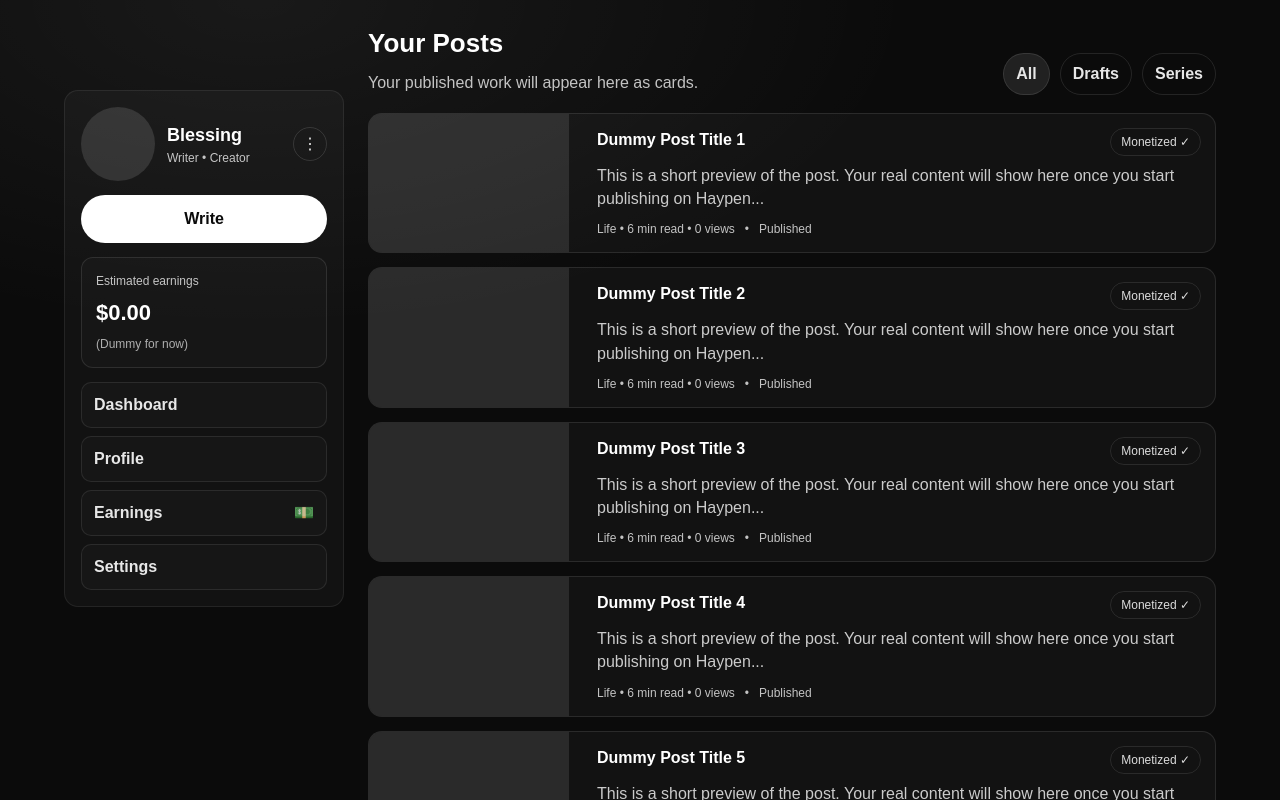
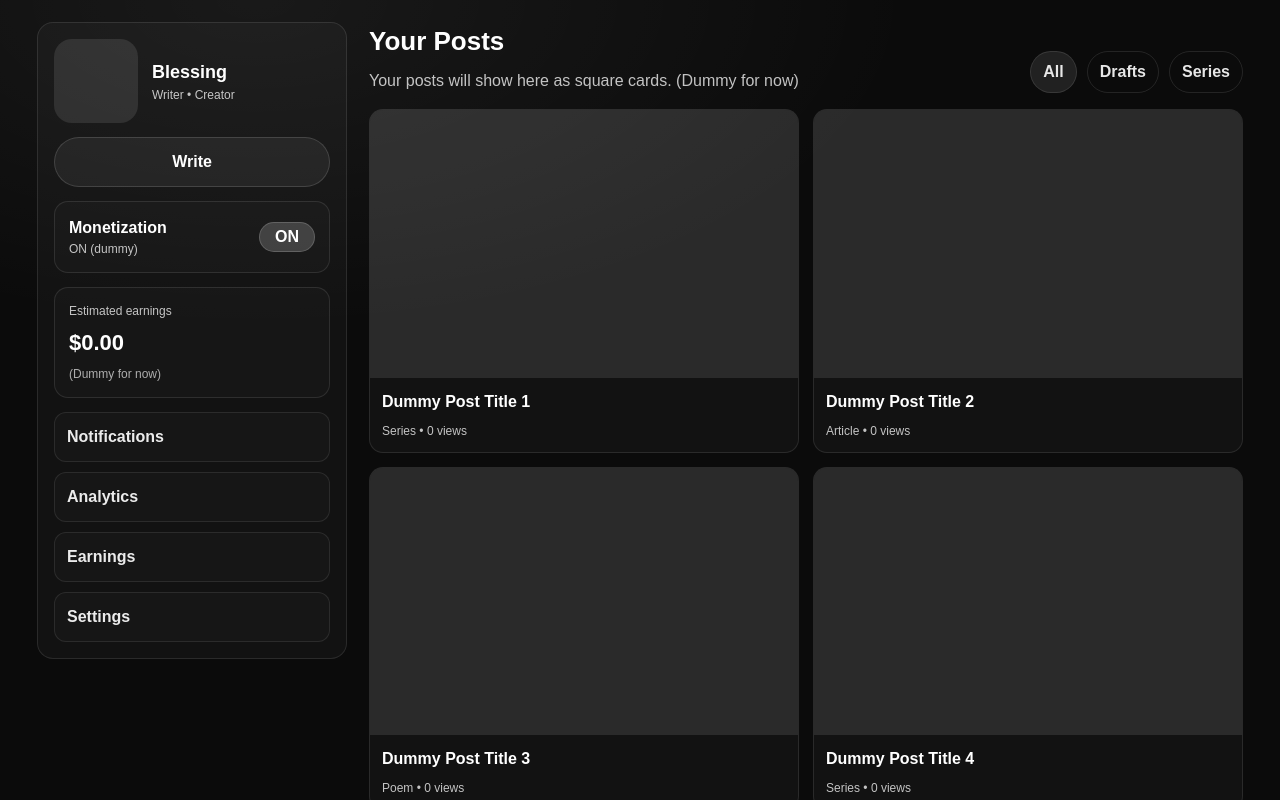
Before and after one commit to blessodunayo-cell/haypen-web, a Next.js app: page /dashboard in a window 1280 px wide. Shown: the top 800 px of the page. Built offline with nearby package versions, Linux system fonts and the light colour scheme.

Commit message:
Unfinished update for feed and dashboard

```diff
--- a/app/dashboard/page.tsx
+++ b/app/dashboard/page.tsx
@@ -1,19 +1,17 @@
 "use client";
 
-import Link from "next/link";
 import { useMemo, useState } from "react";
 
 export default function DashboardPage() {
-  const [menuOpen, setMenuOpen] = useState(false);
+  const [monetizationOn, setMonetizationOn] = useState(true);
 
   const dummyPosts = useMemo(
     () =>
-      Array.from({ length: 10 }).map((_, i) => ({
+      Array.from({ length: 14 }).map((_, i) => ({
         id: i + 1,
         title: `Dummy Post Title ${i + 1}`,
-        excerpt:
-          "This is a short preview of the post. Your real content will show here once you start publishing on Haypen...",
-        meta: "Life • 6 min read • 0 views",
+        views: 0,
+        type: i % 3 === 0 ? "Series" : i % 3 === 1 ? "Article" : "Poem",
       })),
     []
   );
@@ -29,137 +27,132 @@ export default function DashboardPage() {
     >
       <div
         style={{
+          maxWidth: 1250,
+          margin: "0 auto",
+          padding: "22px",
           display: "grid",
-          gridTemplateColumns: "280px 1fr",
-          gap: 24,
-          maxWidth: 1200,
-          margin: "0 auto",
-          padding: 24,
+          gridTemplateColumns: "310px 1fr",
+          gap: 22,
         }}
       >
-        {/* ===== LEFT SIDEBAR ===== */}
+        {/* LEFT SIDEBAR (your sketch) */}
         <aside
           style={{
-            position: "sticky",
-            top: 90,
-            alignSelf: "start",
-            height: "fit-content",
-            border: "1px solid rgba(255,255,255,0.08)",
-            borderRadius: 14,
+            borderRadius: 16,
+            border: "1px solid rgba(255,255,255,0.10)",
             background: "rgba(255,255,255,0.03)",
             padding: 16,
+            height: "fit-content",
+            position: "sticky",
+            top: 18,
           }}
         >
-          {/* Avatar + name */}
-          <div style={{ display: "flex", gap: 12, alignItems: "center" }}>
+          {/* Big avatar + name */}
+          <div style={{ display: "flex", gap: 14, alignItems: "center" }}>
             <div
               style={{
-                width: 74,
-                height: 74,
-                borderRadius: "50%",
-                background: "rgba(255,255,255,0.12)",
+                width: 84,
+                height: 84,
+                borderRadius: 18,
+                background: "rgba(255,255,255,0.10)",
               }}
             />
             <div style={{ flex: 1 }}>
-              <div style={{ fontSize: 18, fontWeight: 800 }}>Blessing</div>
+              <div style={{ fontSize: 18, fontWeight: 900 }}>Blessing</div>
               <div style={{ fontSize: 12, opacity: 0.75 }}>Writer • Creator</div>
-            </div>
-
-            {/* 3-dots dropdown */}
-            <div style={{ position: "relative" }}>
-              <button
-                onClick={() => setMenuOpen((v) => !v)}
-                aria-label="More"
-                title="More"
-                style={{
-                  width: 34,
-                  height: 34,
-                  borderRadius: 999,
-                  border: "1px solid rgba(255,255,255,0.14)",
-                  background: "transparent",
-                  color: "white",
-                  cursor: "pointer",
-                  opacity: 0.9,
-                }}
-              >
-                ⋮
-              </button>
-
-              {menuOpen ? (
-                <div
-                  style={{
-                    position: "absolute",
-                    right: 0,
-                    top: 40,
-                    width: 200,
-                    borderRadius: 12,
-                    border: "1px solid rgba(255,255,255,0.12)",
-                    background: "#0f0f0f",
-                    overflow: "hidden",
-                    zIndex: 10,
-                  }}
-                >
-                  <MenuItem href="/profile">Edit profile</MenuItem>
-                  <MenuItem href="/dashboard">Dashboard</MenuItem>
-                  <MenuItem href="/dashboard">Earnings 💵</MenuItem>
-                  <MenuItem href="/settings">Settings</MenuItem>
-                </div>
-              ) : null}
             </div>
           </div>
 
           {/* Write button */}
-          <div style={{ marginTop: 14 }}>
-            <Link
-              href="/write"
+          <button
+            type="button"
+            onClick={() => alert("Write (will link to /write soon)")}
+            style={{
+              marginTop: 14,
+              width: "100%",
+              padding: "12px 14px",
+              borderRadius: 999,
+              border: "1px solid rgba(255,255,255,0.14)",
+              background: "rgba(255,255,255,0.06)",
+              color: "white",
+              fontWeight: 900,
+              cursor: "pointer",
+            }}
+          >
+            Write
+          </button>
+
+          {/* Monetization ON (creator-level) */}
+          <div
+            style={{
+              marginTop: 14,
+              borderRadius: 14,
+              border: "1px solid rgba(255,255,255,0.10)",
+              background: "rgba(255,255,255,0.02)",
+              padding: 14,
+              display: "flex",
+              alignItems: "center",
+              justifyContent: "space-between",
+              gap: 12,
+            }}
+          >
+            <div>
+              <div style={{ fontWeight: 900 }}>Monetization</div>
+              <div style={{ fontSize: 12, opacity: 0.75 }}>
+                {monetizationOn ? "ON" : "OFF"} (dummy)
+              </div>
+            </div>
+
+            <button
+              type="button"
+              onClick={() => setMonetizationOn((v) => !v)}
               style={{
-                display: "block",
-                textAlign: "center",
-                padding: "12px 14px",
+                width: 56,
+                height: 30,
                 borderRadius: 999,
-                background: "white",
-                color: "#0b0b0b",
+                border: "1px solid rgba(255,255,255,0.16)",
+                background: monetizationOn ? "rgba(255,255,255,0.18)" : "transparent",
+                color: "white",
+                cursor: "pointer",
                 fontWeight: 900,
-                textDecoration: "none",
               }}
+              title="Toggle monetization"
             >
-              Write
-            </Link>
+              {monetizationOn ? "ON" : "OFF"}
+            </button>
           </div>
 
           {/* Earnings card */}
           <div
             style={{
               marginTop: 14,
-              borderRadius: 12,
-              padding: 14,
+              borderRadius: 14,
               border: "1px solid rgba(255,255,255,0.10)",
               background: "rgba(255,255,255,0.02)",
+              padding: 14,
             }}
           >
             <div style={{ fontSize: 12, opacity: 0.75 }}>Estimated earnings</div>
             <div style={{ fontSize: 22, fontWeight: 900, marginTop: 6 }}>$0.00</div>
-            <div style={{ fontSize: 12, opacity: 0.65, marginTop: 6 }}>
-              (Dummy for now)
-            </div>
+            <div style={{ fontSize: 12, opacity: 0.65, marginTop: 6 }}>(Dummy for now)</div>
           </div>
 
-          {/* Sidebar nav */}
-          <nav style={{ marginTop: 14, display: "grid", gap: 8 }}>
-            <SideLink href="/dashboard" label="Dashboard" />
-            <SideLink href="/profile" label="Profile" />
-            <SideLink href="/dashboard" label="Earnings" icon="💵" />
-            <SideLink href="/settings" label="Settings" />
-          </nav>
+          {/* Quick links (like your sketch list) */}
+          <div style={{ marginTop: 14, display: "grid", gap: 10 }}>
+            <SideBtn label="Notifications" onClick={() => alert("Notifications (dummy)")} />
+            <SideBtn label="Analytics" onClick={() => alert("Analytics (dummy)")} />
+            <SideBtn label="Earnings" onClick={() => alert("Earnings (dummy)")} />
+            <SideBtn label="Settings" onClick={() => alert("Settings (dummy)")} />
+          </div>
         </aside>
 
-        {/* ===== MAIN CONTENT ===== */}
+        {/* RIGHT MAIN: Square-ish post cards grid */}
         <section>
           <div style={{ display: "flex", alignItems: "end", justifyContent: "space-between" }}>
             <div>
               <h1 style={{ margin: 0, fontSize: 26, fontWeight: 900 }}>Your Posts</h1>
               <p style={{ marginTop: 8, opacity: 0.75 }}>
-                Your published work will appear here as cards.
+                Your posts will show here as square cards. (Dummy for now)
               </p>
             </div>
 
@@ -170,49 +163,37 @@ export default function DashboardPage() {
             </div>
           </div>
 
-          <div style={{ marginTop: 18, display: "grid", gap: 14 }}>
+          <div
+            style={{
+              marginTop: 16,
+              display: "grid",
+              gridTemplateColumns: "repeat(2, minmax(0, 1fr))",
+              gap: 14,
+            }}
+          >
             {dummyPosts.map((p) => (
               <article
                 key={p.id}
                 style={{
-                  display: "grid",
-                  gridTemplateColumns: "200px 1fr",
-                  gap: 14,
                   borderRadius: 14,
                   overflow: "hidden",
                   border: "1px solid rgba(255,255,255,0.10)",
                   background: "rgba(255,255,255,0.03)",
                 }}
               >
-                {/* Thumbnail */}
-                <div style={{ background: "rgba(255,255,255,0.10)", minHeight: 120 }} />
+                {/* Square-ish cover */}
+                <div
+                  style={{
+                    aspectRatio: "16 / 10",
+                    background: "rgba(255,255,255,0.10)",
+                  }}
+                />
 
-                {/* Text */}
-                <div style={{ padding: 14 }}>
-                  <div style={{ display: "flex", justifyContent: "space-between", gap: 12 }}>
-                    <h2 style={{ margin: 0, fontSize: 16, fontWeight: 900 }}>{p.title}</h2>
-                    <span
-                      style={{
-                        fontSize: 12,
-                        padding: "4px 10px",
-                        borderRadius: 999,
-                        border: "1px solid rgba(255,255,255,0.12)",
-                        opacity: 0.85,
-                        height: "fit-content",
-                      }}
-                    >
-                      Monetized ✓
-                    </span>
-                  </div>
+                <div style={{ padding: 12 }}>
+                  <div style={{ fontWeight: 900 }}>{p.title}</div>
 
-                  <p style={{ marginTop: 8, marginBottom: 10, opacity: 0.78, lineHeight: 1.45 }}>
-                    {p.excerpt}
-                  </p>
-
-                  <div style={{ display: "flex", gap: 10, alignItems: "center", opacity: 0.75 }}>
-                    <span style={{ fontSize: 12 }}>{p.meta}</span>
-                    <span style={{ fontSize: 12 }}>•</span>
-                    <span style={{ fontSize: 12 }}>Published</span>
+                  <div style={{ marginTop: 8, fontSize: 12, opacity: 0.75 }}>
+                    {p.type} • {p.views} views
                   </div>
                 </div>
               </article>
@@ -220,42 +201,29 @@ export default function DashboardPage() {
           </div>
         </section>
       </div>
-
-      {/* Click outside dropdown closes it (simple overlay) */}
-      {menuOpen ? (
-        <div
-          onClick={() => setMenuOpen(false)}
-          style={{
-            position: "fixed",
-            inset: 0,
-            zIndex: 5,
-          }}
-        />
-      ) : null}
     </main>
   );
 }
 
-function SideLink({ href, label, icon }: { href: string; label: string; icon?: string }) {
+function SideBtn({ label, onClick }: { label: string; onClick: () => void }) {
   return (
-    <Link
-      href={href}
+    <button
+      onClick={onClick}
       style={{
-        textDecoration: "none",
-        color: "white",
-        padding: "10px 12px",
-        borderRadius: 10,
+        width: "100%",
+        textAlign: "left",
+        padding: "12px 12px",
+        borderRadius: 12,
         border: "1px solid rgba(255,255,255,0.10)",
         background: "rgba(255,255,255,0.02)",
-        display: "flex",
-        justifyContent: "space-between",
-        alignItems: "center",
-        opacity: 0.9,
+        color: "white",
+        cursor: "pointer",
+        fontWeight: 800,
+        opacity: 0.92,
       }}
     >
-      <span style={{ fontWeight: 700 }}>{label}</span>
-      {icon ? <span style={{ opacity: 0.85 }}>{icon}</span> : null}
-    </Link>
+      {label}
+    </button>
   );
 }
 
@@ -269,7 +237,7 @@ function Chip({ children, active }: { children: string; active?: boolean }) {
         background: active ? "rgba(255,255,255,0.10)" : "transparent",
         color: "white",
         cursor: "pointer",
-        fontWeight: 800,
+        fontWeight: 900,
         opacity: 0.9,
       }}
     >
@@ -277,21 +245,3 @@ function Chip({ children, active }: { children: string; active?: boolean }) {
     </button>
   );
 }
-
-function MenuItem({ href, children }: { href: string; children: React.ReactNode }) {
-  return (
-    <Link
-      href={href}
-      style={{
-        display: "block",
-        padding: "10px 12px",
-        textDecoration: "none",
-        color: "white",
-        borderBottom: "1px solid rgba(255,255,255,0.08)",
-        opacity: 0.9,
-      }}
-    >
-      {children}
-    </Link>
-  );
-}
--- a/components/feed/TopNav.tsx
+++ b/components/feed/TopNav.tsx
@@ -1,12 +1,28 @@
 import Link from "next/link";
+import { useEffect, useRef, useState } from "react";
 
 export default function TopNav({
   onSignOut,
   signingOut,
+  userInitials = "B",
 }: {
   onSignOut?: () => void;
   signingOut?: boolean;
+  userInitials?: string; // e.g. "BO"
 }) {
+  const [menuOpen, setMenuOpen] = useState(false);
+  const menuRef = useRef<HTMLDivElement | null>(null);
+
+  useEffect(() => {
+    function onDocClick(e: MouseEvent) {
+      if (!menuRef.current) return;
+      if (menuRef.current.contains(e.target as Node)) return;
+      setMenuOpen(false);
+    }
+    document.addEventListener("mousedown", onDocClick);
+    return () => document.removeEventListener("mousedown", onDocClick);
+  }, []);
+
   return (
     <header
       style={{
@@ -17,26 +33,10 @@ export default function TopNav({
         zIndex: 50,
       }}
     >
-      <div
-        style={{
-          // lets Sign out pin to far right
-          position: "relative",
-          width: "100%",
-          padding: "14px 22px",
-        }}
-      >
-        {/* Main nav row */}
-        <div
-          style={{
-            display: "flex",
-            alignItems: "center",
-            gap: 16,
-            // leave room at far right so Sign out doesn’t overlap
-            paddingRight: 120,
-          }}
-        >
+      <div style={{ width: "100%", padding: "14px 22px" }}>
+        <div style={{ display: "flex", alignItems: "center", gap: 16 }}>
           {/* Left */}
-          <div style={{ display: "flex", gap: 24, alignItems: "center" }}>
+          <div style={{ display: "flex", gap: 22, alignItems: "center" }}>
             <Link
               href="/feed"
               style={{
@@ -50,14 +50,6 @@ export default function TopNav({
               Haypen
             </Link>
 
-            <Link href="/dashboard" style={{ textDecoration: "none", color: "#bbb" }}>
-              Dashboard
-            </Link>
-
-            <Link href="/write" style={{ textDecoration: "none", color: "#bbb" }}>
-              Write
-            </Link>
-
             <Link href="/explore" style={{ textDecoration: "none", color: "#bbb" }}>
               Explore
             </Link>
@@ -67,8 +59,9 @@ export default function TopNav({
             </Link>
           </div>
 
-          {/* Right (but not Sign out) */}
-          <div style={{ marginLeft: "auto", display: "flex", gap: 14, alignItems: "center" }}>
+          {/* Right */}
+          <div style={{ marginLeft: "auto", display: "flex", gap: 12, alignItems: "center" }}>
+            {/* Search icon only */}
             <Link
               href="/search"
               title="Search"
@@ -89,31 +82,89 @@ export default function TopNav({
               🔍
             </Link>
 
-            <Link href="/settings" style={{ textDecoration: "none", color: "#bbb" }}>
-              Settings
-            </Link>
-          </div>
-        </div>
+            {/* Notifications bell (dummy for now) */}
+            <button
+              type="button"
+              title="Notifications"
+              aria-label="Notifications"
+              style={{
+                width: 36,
+                height: 36,
+                borderRadius: 999,
+                border: "1px solid #3a3a3a",
+                background: "transparent",
+                color: "white",
+                cursor: "pointer",
+                opacity: 0.9,
+              }}
+              onClick={() => {
+                // dummy placeholder for now
+              }}
+            >
+              🔔
+            </button>
 
-        {/* Sign out pinned to the FAR RIGHT edge */}
+            {/* Small avatar + dropdown */}
+            <div ref={menuRef} style={{ position: "relative" }}>
+              <button
+                type="button"
+                onClick={() => setMenuOpen((v) => !v)}
+                aria-label="Account menu"
+                title="Account"
+                style={{
+                  width: 38,
+                  height: 38,
+                  borderRadius: 999,
+                  border: "1px solid #3a3a3a",
+                  background: "rgba(255,255,255,0.06)",
+                  color: "white",
+                  fontWeight: 900,
+                  cursor: "pointer",
+                  display: "grid",
+                  placeItems: "center",
+                }}
+              >
+                {userInitials}
+              </button>
+
+              {menuOpen ? (
+                <div
+                  style={{
+                    position: "absolute",
+                    right: 0,
+                    top: 46,
+                    width: 230,
+                    borderRadius: 12,
+                    border: "1px solid rgba(255,255,255,0.12)",
+                    background: "#0f0f0f",
+                    overflow: "hidden",
+                    zIndex: 60,
+                    boxShadow: "0 12px 40px rgba(0,0,0,0.55)",
+                  }}
+                >
+                  <DropItem href="/profile">Profile</DropItem>
+                  <DropItem href="/settings">Settings</DropItem>
+                  <DropItem href="/dashboard">Earnings 💵</DropItem>
+                  <DropItem href="/dashboard">Analytics</DropItem>
+
+                  <div style={{ height: 1, background: "rgba(255,255,255,0.08)" }} />
+
+                  <DropItem href="/support">Help & Support</DropItem>
+
                   {onSignOut ? (
                     <button
                       onClick={onSignOut}
                       disabled={!!signingOut}
                       style={{
-              position: "absolute",
-              right: 12,
-              top: "50%",
-              transform: "translateY(-50%)",
-
-              padding: "7px 14px",
-              borderRadius: 999,
-              border: "1px solid #3a3a3a",
+                        width: "100%",
+                        textAlign: "left",
+                        padding: "10px 12px",
+                        border: "none",
                         background: "transparent",
                         color: "white",
+                        cursor: signingOut ? "not-allowed" : "pointer",
+                        opacity: signingOut ? 0.6 : 0.9,
                         fontWeight: 800,
-              cursor: signingOut ? "not-allowed" : "pointer",
-              opacity: signingOut ? 0.6 : 0.75,
                       }}
                       title="Sign out"
                     >
@@ -121,6 +172,29 @@ export default function TopNav({
                     </button>
                   ) : null}
                 </div>
+              ) : null}
+            </div>
+          </div>
+        </div>
+      </div>
     </header>
   );
 }
+
+function DropItem({ href, children }: { href: string; children: React.ReactNode }) {
+  return (
+    <Link
+      href={href}
+      style={{
+        display: "block",
+        padding: "10px 12px",
+        textDecoration: "none",
+        color: "white",
+        opacity: 0.9,
+        fontWeight: 700,
+      }}
+    >
+      {children}
+    </Link>
+  );
+}
```
Lines whose indentation alone changed are shown as unchanged.
